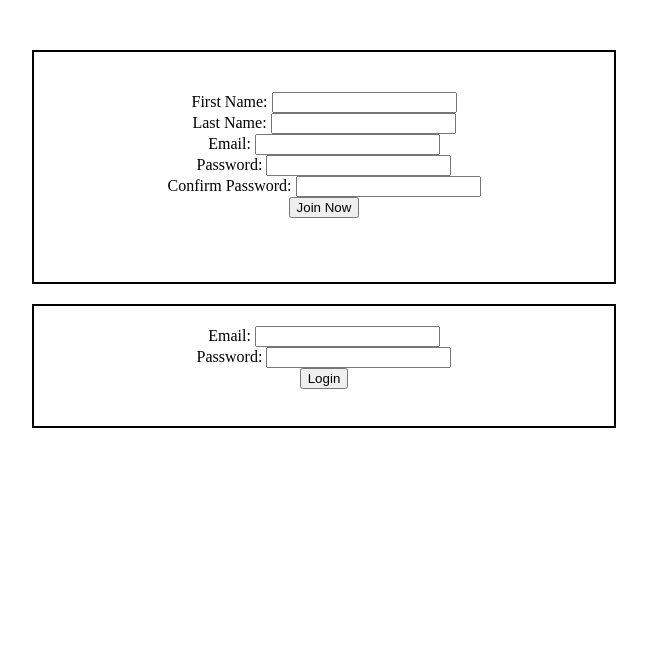
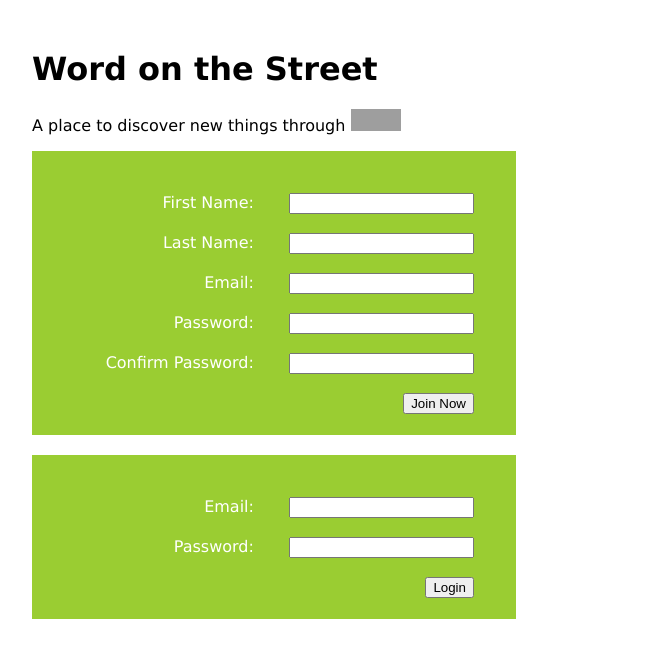
Before and after one commit to SonnyTosco/python, a Flask app: page / in a window 1280 px wide. Shown: the top 658 px of the page, without its empty margins (292-939 px from the left). Run offline with Flask 2, Linux system fonts and the light colour scheme; grey boxes are pictures that could not be loaded.

Commit message:
finished wall

```diff
--- a/wall/paulwall.py
+++ b/wall/paulwall.py
@@ -29,7 +29,8 @@ def wall():
     #messages
     query = '''SELECT message, messages.id as message_id,
     			messages.user_id as user_id,
-    			CONCAT(users.fname, ' ', users.lname) as name
+    			CONCAT(users.fname, ' ', users.lname) as name,
+                DATE_FORMAT(messages.created_at, '%M %D, %Y (%H:%i)') as message_date
     			FROM messages
     			LEFT JOIN users on messages.user_id = users.id
     			ORDER BY messages.created_at DESC
@@ -37,12 +38,17 @@ def wall():
     messages = mysql.query_db(query)
 
     #comments
-    query = '''SELECT comments.user_id, message_id, comment FROM comments
-                JOIN messages on messages.id=comments.message_id
-                JOIN users ON users.id=comments.user_id
-                ORDER BY comments.created_at DESC'''
-    comments = mysql.query_db(query)
-    print comments
+    query = """SELECT comments.comment as comment, comments.id as comment_id,
+				comments.message_id as message_id, comments.user_id as user_id,
+				CONCAT(users.fname, ' ', users.lname) as name,
+				DATE_FORMAT(comments.created_at, '%M %D, %Y (%H:%i )') as comment_date
+				FROM comments
+				LEFT JOIN users on comments.user_id = users.id
+				ORDER BY comments.created_at ASC
+			"""
+    comments = mysql.query_db(query, data)
+    for comment in comments:
+        print comment['comment_id']
     return render_template("paulwall.html", user=user, messages=messages, comments=comments)
 
 #Add a new user
@@ -141,20 +147,28 @@ def comment(message_id):
     return redirect ('/paulwall')
 
 #delete post
-@app.route('/post/<id>/delete', methods=['GET'])
-def dpost(id):
+@app.route('/post/<message_id>/delete', methods=['GET'])
+def dpost(message_id):
     print "line 122"
-    query = "DELETE FROM messages WHERE id = :id"
-    data = {'id': id}
+    data = {'message_id': message_id}
+    print message_id
+    query = "DELETE FROM comments WHERE comments.message_id= :message_id"
+    mysql.query_db(query, data)
+    query = "DELETE FROM messages WHERE messages.id = :message_id"
     mysql.query_db(query, data)
     print "line 126"
     return redirect('/paulwall')
 
 #delete comment
-@app.route('/comment/<id>/delete', methods=['GET'])
-def dcomment(id):
-    query = "DELETE FROM comments WHERE id = :id"
-    pass
+@app.route('/comment/<comment_id>/delete', methods=['GET'])
+def dcomment(comment_id):
+    print "line 157"
+    print comment_id
+    data = {'comment_id': comment_id}
+    query = "DELETE FROM comments WHERE comments.id = :comment_id"
+    mysql.query_db(query, data)
+    print "line 162"
+    return redirect('/paulwall')
 
 #logout
 @app.route('/logout', methods=['GET'])
--- a/wall/static/css/paulwall.css
+++ b/wall/static/css/paulwall.css
@@ -5,19 +5,32 @@
   width: 50%;
   display: block;
   margin-top: 50px;
+  font-family: verdana;
+  text-align: auto;
 }
 #registration{
-  height:150px;
-  width:500px;
-  border: 2px solid black;
-  text-align: center;
+  height:200px;
+  width:400px;
+  border: 2px solid #9ACD32;
+  text-align: right;
   padding:40px;
+  background-color: #9ACD32;
+  color: white;
 }
+
 #login{
-  height:100px;
-  width:580px;
-  border: 2px solid black;
-  text-align: center;
-  padding-top:20px;
+  height:120px;
+  width:440px;
+  border: 2px solid #9ACD32;
+  text-align: right;
+  padding-top:40px;
+  padding-right: 40px;
   margin-top:20px;
+  background-color: #9ACD32;
+  color: white;
 }
+
+#form {
+  margin-left: 30px;
+  text-align: right;
+}
--- a/wall/templates/index.html
+++ b/wall/templates/index.html
@@ -2,16 +2,19 @@
   <head>
     <title>Still Tippin</title>
     <link rel="stylesheet" type="text/css" href="{{ url_for('static', filename='css/paulwall.css') }}">
+
   </head>
   <body>
     <div id="container">
+      <h1>Word on the Street</h1>
+      <p>A place to discover new things through <img src="http://vignette2.wikia.nocookie.net/logopedia/images/c/c6/Bing_logo.png/revision/latest?cb=20101019022831" height="22" width="50"></p>
       <div id="registration">
         <form action='/create' method='POST'>
-          First Name: <input type="text" name="fname" id="fname"><br>
-          Last Name: <input type="text" name="lname" id="lname"><br>
-          Email: <input type="text" name="email" id="email"><br>
-          Password: <input type="password" name="password" id="password"><br>
-          Confirm Password: <input type="password" name="c_password" id="c_password"><br>
+          First Name: <input type="text" name="fname" value: "First Name" id="form"><br><br>
+          Last Name: <input type="text" name="lname" id="form"><br><br>
+          Email: <input type="text" name="email" id="form"><br><br>
+          Password: <input type="password" name="password" id="form"><br><br>
+          Confirm Password: <input type="password" name="c_password" id="form"><br><br>
           {% with messages = get_flashed_messages() %}
             {% if messages %}
               {% for message in messages %}
@@ -24,8 +27,8 @@
       </div>
       <div id="login">
         <form action='/user' method='POST'>
-          Email: <input type="text" name="email" id="email"><br>
-          Password: <input type="password" name="password" id="password"><br>
+          Email: <input type="text" name="email" id="form"><br><br>
+          Password: <input type="password" name="password" id="form"><br><br>
           {% with messages = get_flashed_messages() %}
             {% if messages %}
               {% for message in messages %}
```
Also changed, not shown: wall/static/css/whatitdo.css (+40 -1 lines), wall/templates/paulwall.html (+19 -11 lines).
